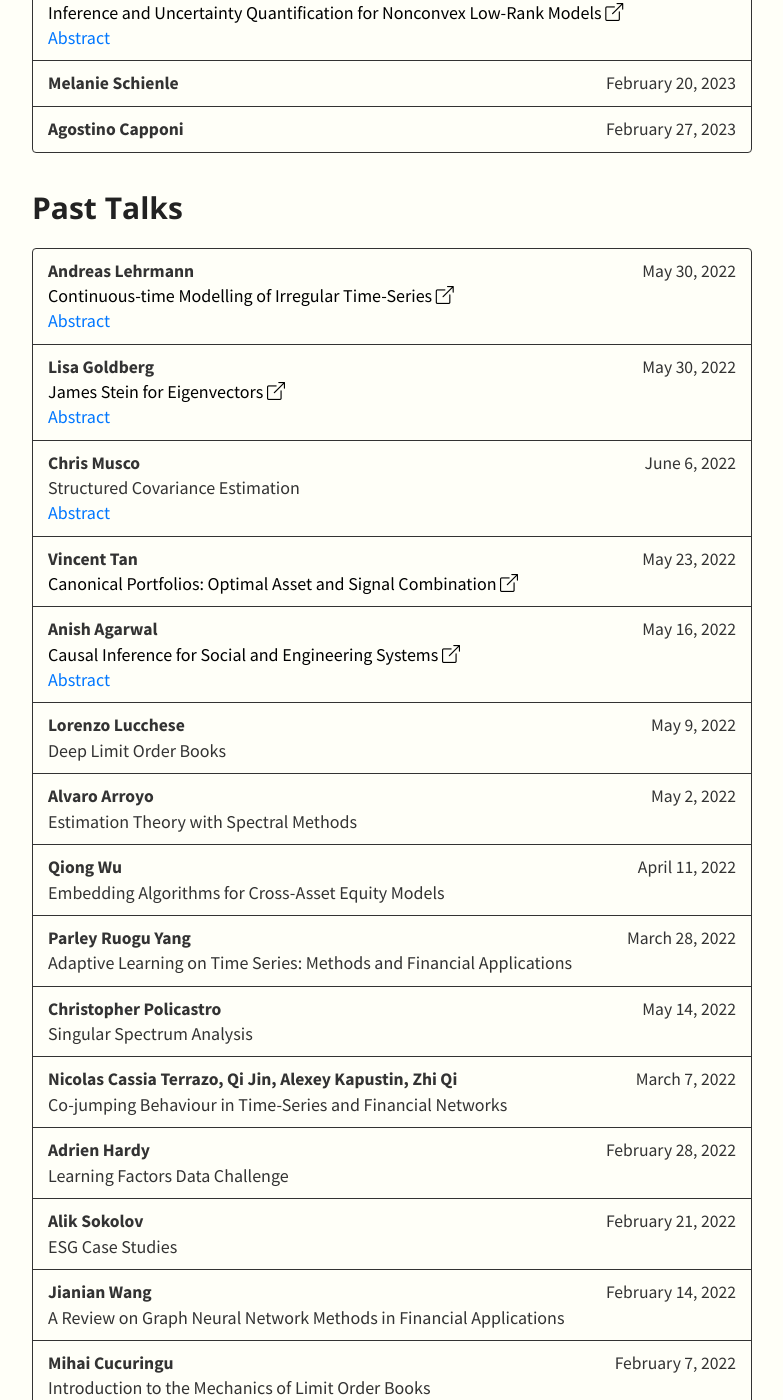
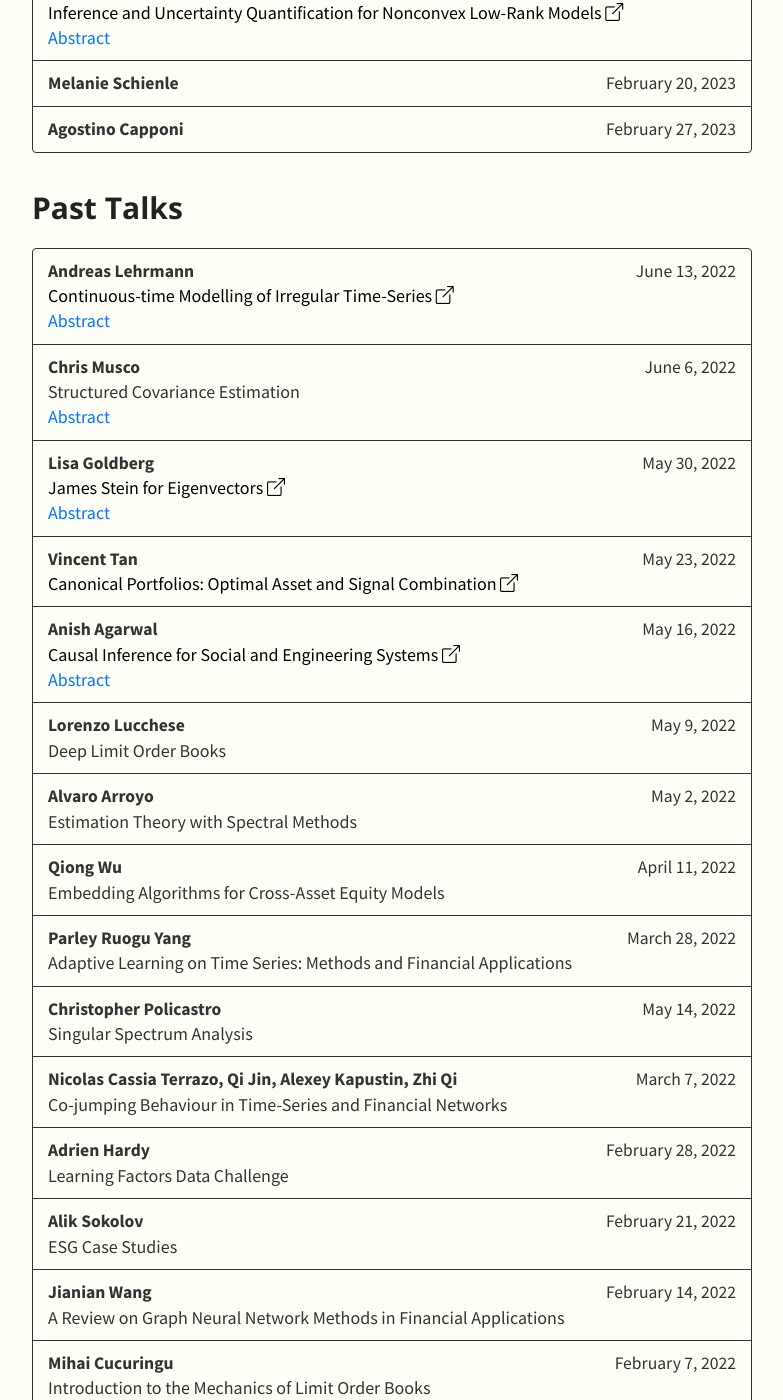
Before and after one commit to SML-Fin/SML-Fin.github.io, a Jekyll site: the page built from index.md, in a window 1280 px wide and 1400 px high, scrolled down 752 px. Shown: the whole window, without its empty margins (248-1031 px from the left). Built offline with Jekyll 4.4.1, drawn with Linux system fonts in a browser that asks for light colours; nearby versions of some CDN libraries; our own code applies the rules of GitHub Pages for plain Markdown files.

Commit message:
Fixing dates from TT 22

```diff
--- a/_data/talks.yml
+++ b/_data/talks.yml
@@ -26,22 +26,22 @@
 - type: Past Talks
   members:
     - speaker: Andreas Lehrmann
-      date: May 30, 2022
+      date: June 13, 2022
       title: "Continuous-time Modelling of Irregular Time-Series"
       abstract: "Globally, capital markets have gone through a paradigm shift towards complete automation through artificial intelligence, turning it into a highly competitive area at the intersection of statistical models from various branches of machine learning. A principled understanding of the interactions between statistical models that operate in a common environment will soon be a key success factor for leaders in the field. In this talk I will first discuss the unique challenges of capital markets through the lens of machine learning and then provide an overview how Borealis AI addresses them from an atomistic and a holistic point of view. In the second part of the talk I will focus on our recent work on continuous-time modeling of irregular time-series and describe an expressive differential deformation of the Wiener process using neural ordinary differential equations. Finally, we will see how an augmentation of this model with a latent process driven by a stochastic differential equation can further increase the flexibility of this system and allows us to capture non-Markovian dynamics."
       bio: "Andreas Lehrmann is a machine learning researcher at Borealis AI. Previously, he held postdoctoral positions at Facebook Reality Labs and Disney Research. He received his Ph.D. at ETH Zurich and the Max-Planck-Institute for Intelligent Systems under a Microsoft Research scholarship."
       link: https://proceedings.neurips.cc/paper/2021/file/2983e3047c0c730d3b7c022584717f3f-Paper.pdf
+    - speaker: Chris Musco
+      date: June 6, 2022
+      title: "Structured Covariance Estimation"
+      abstract: "How many samples are needed to accurately learn the covariance matrix, C, of a distribution over d-dimensional vectors? In modern data applications where d is large, the answer is often unacceptably high: the sample complexity of covariance learning inherently depends poorly on dimension. In this talk I will discuss efforts to address this issue by designing data collection methods and learning algorithms which reduce complexity by leveraging a priori knowledge about the covariance matrix. Specifically, I will discuss the setting when C is known to have Toeplitz structure. Toeplitz covariance matrices arise in many applications, from time series analysis, to wireless communications, to medical imaging. In many of these applications, data collection is expensive, so reducing sample complexity is an important goal. We will start by taking a fresh look at classical and widely used algorithms, including methods based on selecting samples according to a sparse ruler. Then, I will introduce a novel sampling and estimation strategy that improves on existing methods in many settings. Our new approach for learning Toeplitz structured covariance utilizes tools from random matrix sketching, non-linear approximation theory, and sparse Fourier transform algorithms. It fits into a broader line of work which seeks to address problems in active learning using tools from theoretical computer science and randomized numerical linear algebra."
+      bio: "Chris Musco is an Assistant Professor at New York University in the Tandon School of Engineering"
     - speaker: Lisa Goldberg
       date: May 30, 2022
       title:  James Stein for Eigenvectors
       abstract: "Estimated covariance matrices are widely used to construct portfolios with variance-minimizing optimization, yet the embedded sampling error produces portfolios with systematically underestimated variance. This effect is especially severe when the number of securities greatly exceeds the number of observations. In this high dimension low sample size (HL) regime, we show that a dispersion bias in the leading eigenvector of the estimated covariance matrix is a material source of distortion in the minimum variance portfolio. We correct the bias with the data-driven GPS (Global Positioning System) shrinkage estimator, which improves with the size of the market, and which is structurally identical to the James Stein estimator for a collection of averages. We illustrate the power of the GPS estimator with a numerical example, and conclude with open problems that have emerged from our research."
       bio: Lisa Goldberg is Professor of the Practice of Economics at University of California Berkeley. She is the co-director of the Berkeley Consortium for Data Analytics in Risk. She is Head of Research at Aperio Group, now part of BlackRock.
       link: https://cdar.berkeley.edu/sites/default/files/publications/the_dispersion_bias_1.2022.pdf
-    - speaker: Chris Musco
-      date: June 6, 2022
-      title: "Structured Covariance Estimation"
-      abstract: "How many samples are needed to accurately learn the covariance matrix, C, of a distribution over d-dimensional vectors? In modern data applications where d is large, the answer is often unacceptably high: the sample complexity of covariance learning inherently depends poorly on dimension. In this talk I will discuss efforts to address this issue by designing data collection methods and learning algorithms which reduce complexity by leveraging a priori knowledge about the covariance matrix. Specifically, I will discuss the setting when C is known to have Toeplitz structure. Toeplitz covariance matrices arise in many applications, from time series analysis, to wireless communications, to medical imaging. In many of these applications, data collection is expensive, so reducing sample complexity is an important goal. We will start by taking a fresh look at classical and widely used algorithms, including methods based on selecting samples according to a sparse ruler. Then, I will introduce a novel sampling and estimation strategy that improves on existing methods in many settings. Our new approach for learning Toeplitz structured covariance utilizes tools from random matrix sketching, non-linear approximation theory, and sparse Fourier transform algorithms. It fits into a broader line of work which seeks to address problems in active learning using tools from theoretical computer science and randomized numerical linear algebra."
-      bio: "Chris Musco is an Assistant Professor at New York University in the Tandon School of Engineering"
     - speaker: Vincent Tan
       date: May 23, 2022
       title: "Canonical Portfolios: Optimal Asset and Signal Combination"
```
